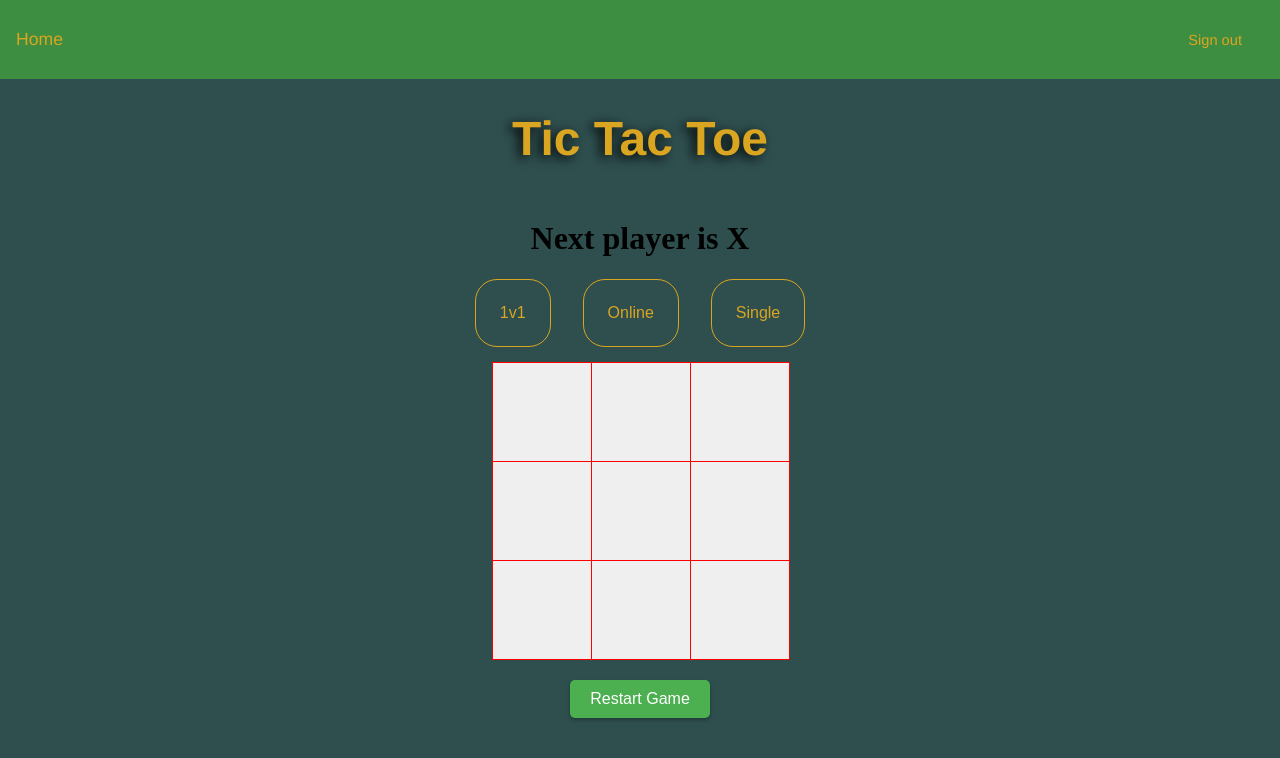
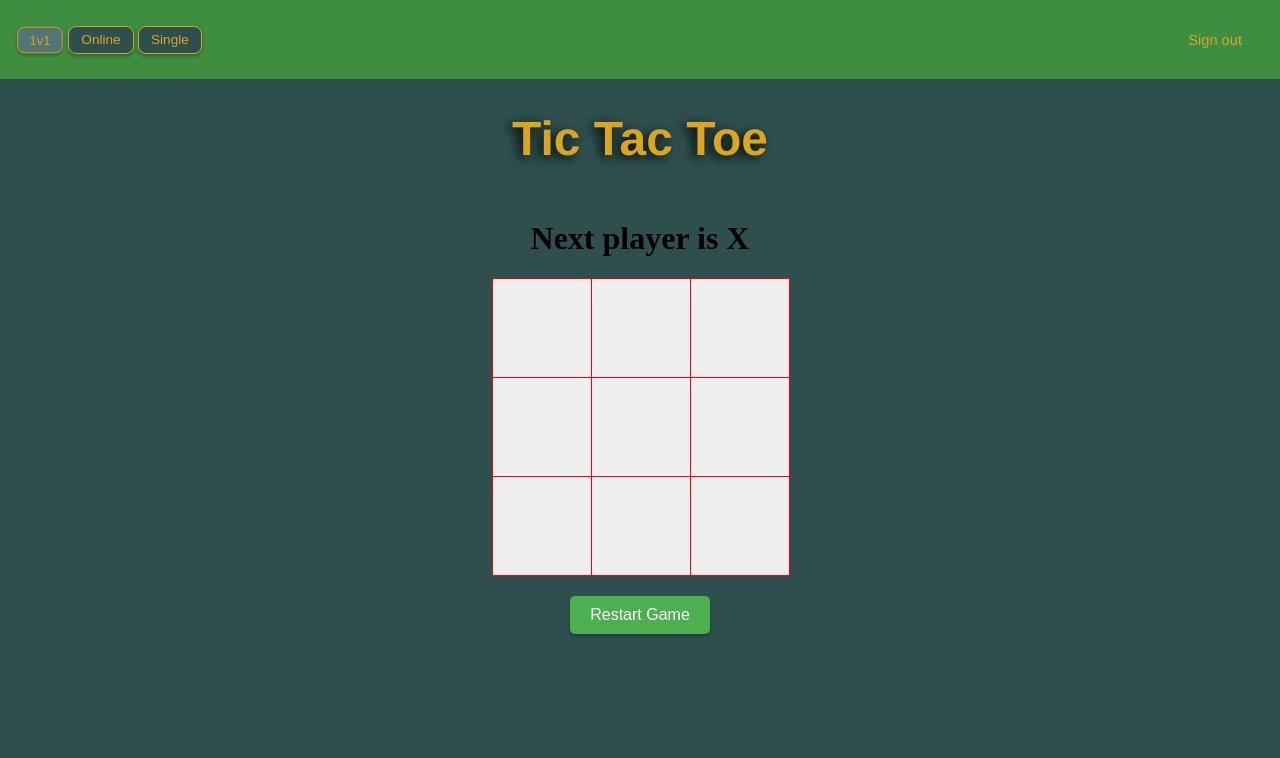
Before and after one commit to HannesAlexandersson/typescriptProject, a React (Vite) app: page / in a window 1280 px wide. Shown: the top 758 px of the page. Built offline with nearby package versions, Linux system fonts and the light colour scheme.

Commit message:
fixed navbar
ended up working on navbar instead, Moved the gamemode buttons to navbar to function as a navbar and selector for the gamemode. Added favicon and other icons.

```diff
--- a/index.html
+++ b/index.html
@@ -2,7 +2,9 @@
 <html lang="en">
   <head>
     <meta charset="UTF-8" />
-    <link rel="icon" type="image/svg+xml" href="/vite.svg" />
+    <link rel="icon" type="image/svg+xml" href="/chess.svg" />
+    <link rel="icon" sizes="192x192" type="image/png" href="/chess.svg">
+    <link rel="apple-touch-icon" href="/chess.svg">
     <meta name="viewport" content="width=device-width, initial-scale=1.0" />
     <title>Tic Tac Toe TS style!</title>
   </head>
--- /dev/null
+++ b/lib/utils/utils.ts
@@ -0,0 +1,5 @@
+export const getRandomInt = (min: number, max: number) => {
+    min = Math.ceil(min);
+    max = Math.floor(max);
+    return Math.floor(Math.random() * (max - min + 1)) + min;
+  };
--- a/src/App.css
+++ b/src/App.css
@@ -5,7 +5,7 @@
   display: flex;
   flex-direction: column;
   align-items: center;
-  margin-top: 100px;
+  margin-top: 2rem;
 }
 .square{
   border: 1px solid red;
@@ -19,23 +19,37 @@
   margin-top: -1px;
   cursor: pointer;
 }
-.Btn-group{
-  display: flex;
-  justify-content: center;
-  margin-bottom: 1rem;
-  gap: 2rem;
+
+
+.Title {
+  text-align: center;
+  font-family: var(--defaultFont);
+  font-size: 3em;
+  text-shadow: -4px 3px 12px black;
+  color: var(--primaryAccent);
+  padding: 0 2rem 0 2rem;
 }
-.gamemode-btn{
-  background: var(--primaryBg);
-  border-radius: 22px;
-  color: var(--primaryAccent);
-  padding: 1.5rem;
-  font-size: 1em;
-  border: 1px solid var(--primaryAccent);
+.restart-btn {
+  background-color:var(--secondaryAccent);
+  border: none;
+  color: white;
+  padding: 10px 20px;
+  text-align: center;
+  text-decoration: none;
+  display: inline-block;
+  font-size: 16px;
+  margin-top: 20px;
+  cursor: pointer;
+  border-radius: 5px;
+  box-shadow: 0px 2px 4px rgba(0, 0, 0, 0.3);
+  transition: background-color 0.3s ease;
 }
-.gamemode-btn.active{
-  background: var(--secondaryBg);
+
+.restart-btn:hover {
+  background-color: #45a049;
 }
-.gamemode-btn:active{
-  transform: scale(0.95);
+
+.restart-btn:active {
+  background-color: var(#3e8e41);
+  transform: scale(.9);
 }
--- a/src/Navbar/Navbar.tsx
+++ b/src/Navbar/Navbar.tsx
@@ -1,5 +1,6 @@
-import { useState } from 'react';
+import { useState, useEffect } from 'react';
 import Login from '../Login/Login';
+import Button from '../Button/Button';
 import style from './nav.module.css';
 
 type HandleClickType = (value: boolean) => void;
@@ -9,26 +10,56 @@ type NavbarProps = {
   };
 function Navbar({ setLoggedIn, loggedIn }: NavbarProps){
   const [showPopup, setShowPopup] = useState<boolean>(false);
+  const [gameMode, setGameMode] = useState<string>('normal');
+  const [activeButton, setActiveButton] = useState<string | null>(null);
 
-    const handleClosePopup = () => {
+  useEffect(() => {
+    setActiveButton(gameMode); // to make the 'normal' btn be active as default from first render
+  }, [gameMode]);
+
+  function handleSetNormal(): void{
+    setGameMode('normal');
+    setActiveButton('normal');
+}
+function handleSetOnline(): void{
+    setGameMode('online');
+    setActiveButton('online');
+}
+function handleSetComputer(): void{
+    setGameMode('computer');
+    setActiveButton('computer');
+}
+
+const handleClosePopup = (): void => {
   setShowPopup(false);
 };
 
-    const handleLoginClick = () => {
+const handleLoginClick = (): void => {
    /*  setLoggedIn(true); */
    setShowPopup(true);
   };
 
-      const handleLogoutClick = () => {
+  const handleLogoutClick = (): void => {
     setLoggedIn(false);
   };
+
+
 
     return (
         <div className={style.navWrapper}>
            <ul className={style.list} >
+               <div className={style.BtnGroup}>
                 <li>
-                   <a className={style.links} href="/">Home</a>
+                  <Button className={`${style.gamemodeBtn} ${activeButton === 'normal' ? style.active : ''}`} onClick={handleSetNormal}>1v1</Button>
                 </li>
+                <li>
+                  <Button className={`${style.gamemodeBtn} ${activeButton === 'online' ? style.active : ''}`} onClick={handleSetOnline}>Online</Button>
+                </li>
+                <li>
+                  <Button className={`${style.gamemodeBtn} ${activeButton === 'computer' ? style.active : ''}`} onClick={handleSetComputer}>Single</Button>
+                </li>
+              </div>
+
                <li>
                {!loggedIn ? (
                    <button className={style.signInBtn} onClick={handleLoginClick}>
--- a/src/Navbar/nav.module.css
+++ b/src/Navbar/nav.module.css
@@ -1,6 +1,9 @@
 .navWrapper{
     background-color:var(--alternativeAccent);
     padding: 1rem;
+    display: flex;
+    justify-content: center;
+    flex-direction: column;
 }
 .list{
     list-style-type: none;
@@ -30,3 +33,26 @@
     font-family: var(--defaultFont);
     font-size: 1.1em;
 }
+.BtnGroup{
+    display: flex;
+    justify-content: center;
+    gap: .275rem;
+  }
+  .gamemodeBtn{
+    background: var(--primaryBg);
+    border-radius: 0.5rem;
+    color: var(--primaryAccent);
+    padding: 0.35rem .75rem;
+    font-size: .85em;
+    border: 1px solid var(--primaryAccent);
+    cursor: pointer;
+    box-shadow: 0px 2px 4px rgba(0, 0, 0, 0.3);
+    transition: background-color 0.3s ease;
+  }
+  .gamemodeBtn.active{
+    background: var(--secondaryBg);
+    transform: scale(0.95);
+  }
+  .gamemodeBtn:hover{
+    background: var(--secondaryBg);
+  }
--- a/src/TicTacToe/TicTacToe.tsx
+++ b/src/TicTacToe/TicTacToe.tsx
@@ -2,6 +2,7 @@ import { MouseEventHandler, useEffect, useState } from 'react';
 import ConfettiExplosion from 'react-confetti-explosion';
 import Square from '../Square/Square.tsx';
 import Button from '../Button/Button.tsx';
+import { getRandomInt } from '../../lib/utils/utils.ts';
 
 
 
@@ -10,8 +11,8 @@ function TicTacToe(){
     const [isXTurn, setIsXTurn] = useState<boolean>(true);
     const [status, setStatus] = useState<string>('');
     const [isExploding, setIsExploding] = useState<boolean>(false);
-    const [gameMode, setGameMode] = useState<string>('normal');
-    const [activeButton, setActiveButton] = useState<string | null>(null);
+
+
 
 
 
@@ -49,22 +50,6 @@ function TicTacToe(){
         setIsExploding(false)
     }
 
-    function handleSetNormal(): void{
-        console.log('click');
-        setGameMode('normal');
-        setActiveButton('normal');
-        handleRestart();
-    }
-    function handleSetOnline(): void{
-        setGameMode('online');
-        setActiveButton('online');
-        handleRestart();
-    }
-    function handleSetComputer(): void{
-        setGameMode('computer');
-        setActiveButton('computer');
-        handleRestart();
-    }
 
 
     useEffect(() => {
@@ -84,11 +69,7 @@ function TicTacToe(){
         <div className="ticTacToe-container">
         <h1>{status}</h1>
         {isExploding && <ConfettiExplosion />}
-        <div className="Btn-group">
-            <Button className={`gamemode-btn ${activeButton === 'normal' ? 'active' : ''}`} onClick={handleSetNormal}>1v1</Button>
-            <Button className={`gamemode-btn ${activeButton === 'online' ? 'active' : ''}`} onClick={handleSetOnline}>Online</Button>
-            <Button className={`gamemode-btn ${activeButton === 'computer' ? 'active' : ''}`} onClick={handleSetComputer}>Single</Button>
-        </div>
+
             <div className="row">
                 <Square value={squares[0]} onClick={()=> handleClick(0)}/>
                 <Square value={squares[1]} onClick={()=> handleClick(1)}/>
--- a/src/index.css
+++ b/src/index.css
@@ -12,55 +12,3 @@ body{
   background-color: var(--primaryBg);;
   margin: auto;
 }
-.Title {
-  text-align: center;
-  font-family: var(--defaultFont);
-  font-size: 3em;
-  text-shadow: -4px 3px 12px black;
-  color: var(--primaryAccent);
-  padding: 0 2rem 0 2rem;
-}
-.restart-btn {
-  background-color:var(--secondaryAccent);
-  border: none;
-  color: white;
-  padding: 10px 20px;
-  text-align: center;
-  text-decoration: none;
-  display: inline-block;
-  font-size: 16px;
-  margin-top: 20px;
-  cursor: pointer;
-  border-radius: 5px;
-  box-shadow: 0px 2px 4px rgba(0, 0, 0, 0.3);
-  transition: background-color 0.3s ease;
-}
-
-.restart-btn:hover {
-  background-color: #45a049;
-}
-
-.restart-btn:active {
-  background-color: var(#3e8e41);
-}
-.ticTacToe-container{
-  clear: both;
-  content: "";
-  display: table;
-  display: flex;
-  flex-direction: column;
-  align-items: center;
-  margin-top: 2rem;
-}
-.square{
-  border: 1px solid red;
-  float: left;
-  font-size: 40px;
-  height: 100px;
-  padding: 0px;
-  text-align: center;
-  width: 100px;
-  margin-right: -1px;
-  margin-top: -1px;
-  cursor: pointer;
-}
```
Also changed, not shown: public/chess.svg (added). Lines whose indentation alone changed are shown as unchanged.
